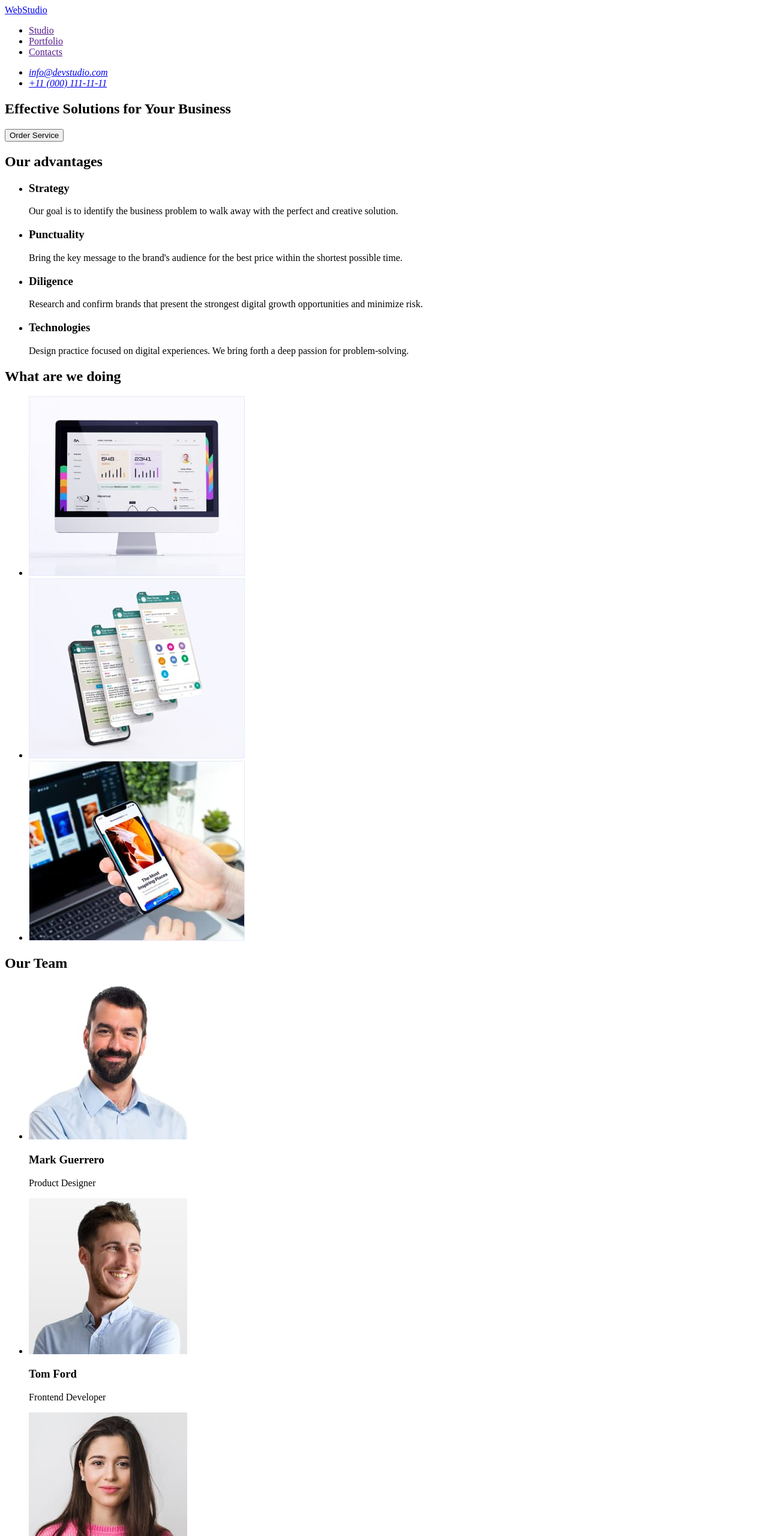
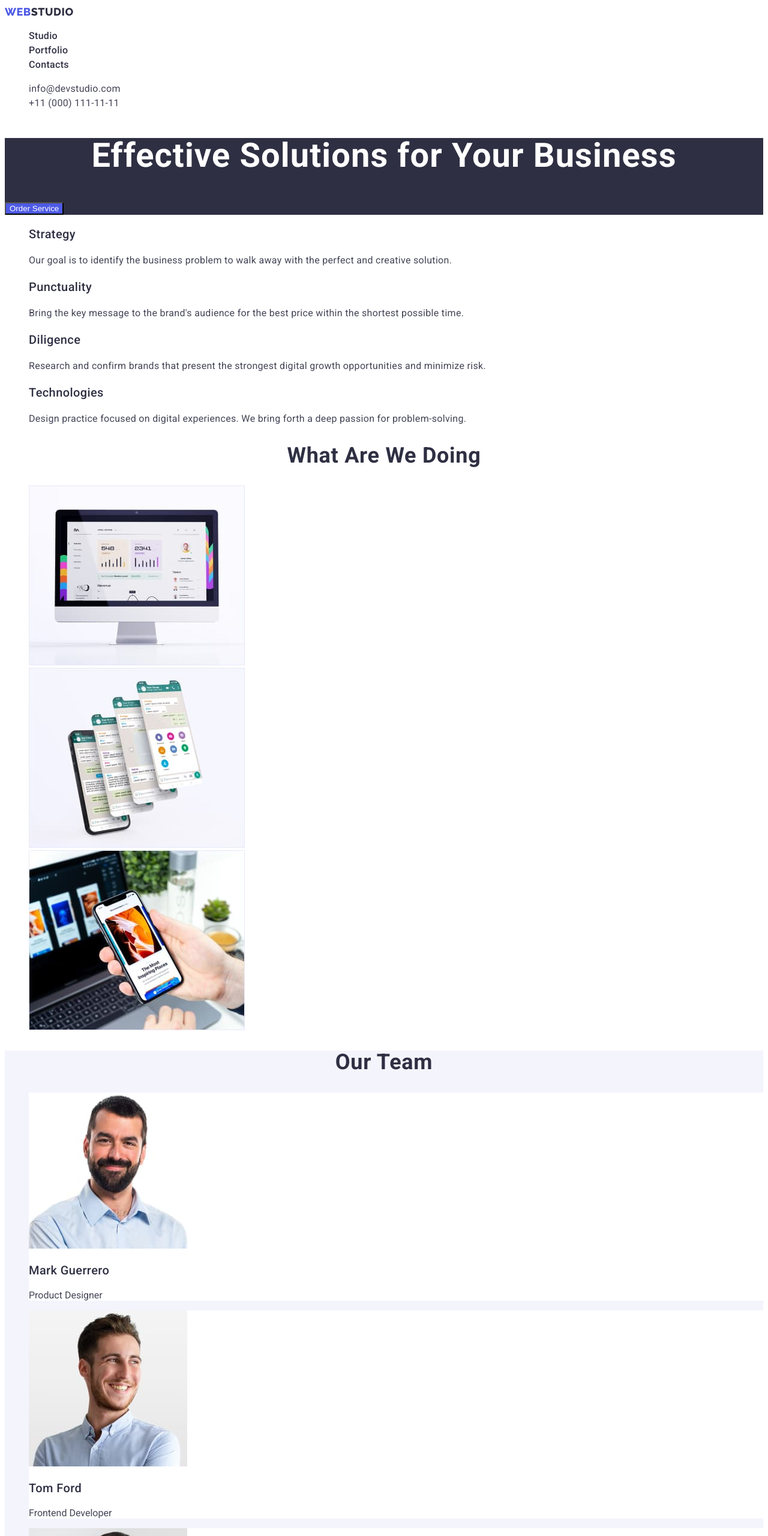
Before and after one commit to SvitlanaParyiska/goit-markup-hw-02, a plain HTML site: page index.html in a window 1280 px wide. Shown: the top 2560 px of the page at 60% size. Drawn offline with Linux system fonts and the light colour scheme.

Commit message:
new portfolio page

```diff
--- /dev/null
+++ b/css/styles.css
@@ -0,0 +1,242 @@
+:root {
+  --primary-text-color: #434455;
+  --title-text-color: #2e2f42;
+  --accent-color: #4d5ae5;
+  --primary-bg-color: #ffffff;
+  --secondary-bg-color: #2e2f42;
+  --accent-bg-color: #f4f4fd;
+}
+
+body {
+  font-family: Roboto, sans-serif;
+  color: var(--primary-text-color);
+  background-color: var(--primary-bg-color);
+}
+
+.list {
+  list-style: none;
+}
+
+.link {
+  text-decoration: none;
+}
+
+.link:hover,
+.link:focus,
+.button:hover,
+.button:focus {
+  color: #404bbf;
+}
+
+button {
+  cursor: pointer;
+}
+
+/* header */
+.mail-link,
+.telephone-link {
+  font-style: normal;
+  font-weight: 400;
+  font-size: 16px;
+  line-height: 1.5;
+  letter-spacing: 0.02em;
+  color: #434455;
+}
+
+.logo-blue {
+  color: #4d5ae5;
+}
+
+.logo-link {
+  font-family: 'Raleway';
+  font-style: normal;
+  font-weight: 800;
+  font-size: 18px;
+  line-height: 1.33;
+  display: flex;
+  align-items: center;
+  letter-spacing: 0.03em;
+  text-transform: uppercase;
+  color: var(--title-text-color);
+}
+
+.studio-link,
+.portfolio-link,
+.contacts-link {
+  font-style: normal;
+  font-weight: 500;
+  font-size: 16px;
+  line-height: 1.5;
+  letter-spacing: 0.02em;
+  color: var(--title-text-color);
+}
+
+/* section hero */
+.hero {
+  background-color: var(--secondary-bg-color);
+}
+.hero-title {
+  font-style: normal;
+  font-weight: 700;
+  font-size: 56px;
+  line-height: 1.07;
+  text-align: center;
+  letter-spacing: 0.02em;
+  color: #ffffff;
+}
+
+.hero-button {
+  color: #ffffff;
+  background-color: #4d5ae5;
+}
+
+/* section advantages */
+.strategy-title,
+.punctuality-title,
+.diligence-title,
+.technologies-title {
+  font-style: normal;
+  font-weight: 500;
+  font-size: 20px;
+  line-height: 1.2;
+  letter-spacing: 0.02em;
+  color: var(--title-text-color);
+}
+
+.strategy-text,
+.punctuality-text,
+.diligence-text,
+.technologies-text {
+  font-style: normal;
+  font-size: 16px;
+  line-height: 1.5;
+  letter-spacing: 0.02em;
+}
+
+/* section examples */
+
+.examples-title {
+  font-style: normal;
+  font-weight: 700;
+  font-size: 36px;
+  line-height: 1.11;
+  text-align: center;
+  letter-spacing: 0.02em;
+  text-transform: capitalize;
+  color: var(--title-text-color);
+}
+
+/* section team */
+
+.team {
+  background-color: var(--accent-bg-color);
+}
+
+.designer-item,
+.developer-item,
+.marketing-item,
+.designer-item {
+  background-color: var(--primary-bg-color);
+}
+.team-title {
+  font-style: normal;
+  font-weight: 700;
+  font-size: 36px;
+  line-height: 1.11;
+  text-align: center;
+  letter-spacing: 0.02em;
+  text-transform: capitalize;
+  color: var(--title-text-color);
+}
+
+.designer-title,
+.developer-title,
+.marketing-title,
+.designer-title {
+  font-style: normal;
+  font-weight: 500;
+  font-size: 20px;
+  line-height: 1.2;
+  letter-spacing: 0.02em;
+  color: var(--title-text-color);
+}
+/* section samples */
+
+.all-button,
+.web-button,
+.app-button,
+.design-button,
+.marketing-button {
+  font-style: normal;
+  font-weight: 500;
+  font-size: 16px;
+  line-height: 1.5;
+  display: flex;
+  align-items: center;
+  text-align: center;
+  letter-spacing: 0.04em;
+  color: var(--accent-color);
+  background: #f4f4fd;
+  border: 1px solid #e7e9fc;
+  border-radius: 4px;
+}
+
+.banking-title,
+.payment-title,
+.meditaion-title,
+.taxi-title,
+.screen-title,
+.courses-title,
+.stories-title,
+.food-title,
+.coffee-title {
+  font-style: normal;
+  font-weight: 500;
+  font-size: 20px;
+  line-height: 1.2;
+  letter-spacing: 0.02em;
+  color: var(--secondary-bg-color);
+}
+
+.banking-text,
+.payment-text,
+.meditaion-text,
+.taxi-text,
+.screen-text,
+.courses-text,
+.stories-text,
+.food-text,
+.coffee-text {
+  font-style: normal;
+  font-weight: 400;
+  font-size: 16px;
+  line-height: 1.5;
+  letter-spacing: 0.02em;
+  color: #434455;
+}
+/* footer */
+.footer {
+  background-color: var(--secondary-bg-color);
+}
+
+.footer-text {
+  font-style: normal;
+  font-weight: 400;
+  font-size: 16px;
+  line-height: 1.5;
+  letter-spacing: 0.02em;
+  color: #e7e9fc;
+}
+
+.footer-link {
+  font-family: 'Raleway';
+  font-style: normal;
+  font-weight: 800;
+  font-size: 18px;
+  line-height: 1.17;
+  display: flex;
+  align-items: center;
+  letter-spacing: 0.03em;
+  text-transform: uppercase;
+  color: #f4f4fd;
+}
--- a/index.html
+++ b/index.html
@@ -4,100 +4,147 @@
     <meta charset="UTF-8" />
     <meta http-equiv="X-UA-Compatible" content="IE=edge" />
     <meta name="viewport" content="width=device-width, initial-scale=1.0" />
-    <title>Студія</title>
+    <title>Studio</title>
+    <link rel="preconnect" href="https://fonts.googleapis.com" />
+    <link rel="preconnect" href="https://fonts.gstatic.com" crossorigin />
+    <link
+      href="https://fonts.googleapis.com/css2?family=Montserrat:ital,wght@1,600;1,700&family=Raleway:wght@800&family=Roboto:wght@400;500;700&display=swap"
+      rel="stylesheet"
+    />
+    <link rel="stylesheet" href="./css/styles.css" />
   </head>
   <body>
-    <header>
-      <nav>
-        <a href="./index.html">WebStudio</a>
-        <ul>
-          <li><a href="">Studio</a></li>
-          <li><a href="">Portfolio</a></li>
-          <li><a href="">Contacts</a></li>
+    <header class="header">
+      <nav class="header-navigation">
+        <a href="./index.html" class="logo-link link"
+          ><span class="logo-blue">Web</span>Studio</a
+        >
+        <ul class="navigation-list list">
+          <li><a href="" class="studio-link link">Studio</a></li>
+          <li>
+            <a href="./portfolio.html" class="portfolio-link link">Portfolio</a>
+          </li>
+          <li><a href="" class="contacts-link link">Contacts</a></li>
         </ul>
       </nav>
-      <address>
-        <ul>
-          <li><a href="mailto:info@devstudio.com">info@devstudio.com</a></li>
-          <li><a href="tel:+110001111111">+11 (000) 111-11-11</a></li>
+      <address class="address">
+        <ul class="address-list list">
+          <li class="mail-item">
+            <a href="mailto:info@devstudio.com" class="mail-link link"
+              >info@devstudio.com</a
+            >
+          </li>
+          <li class="telephone-item">
+            <a href="tel:+110001111111" class="telephone-link link"
+              >+11 (000) 111-11-11</a
+            >
+          </li>
         </ul>
       </address>
     </header>
     <main>
-      <section>
-        <h1>Effective Solutions for Your Business</h1>
-        <button type="button">Order Service</button>
+      <section class="hero">
+        <h1 class="hero-title">Effective Solutions for Your Business</h1>
+        <button type="button" class="hero-button button">Order Service</button>
       </section>
-      <section>
-        <h2>Our advantages</h2>
-        <ul>
-          <li>
-            <h3>Strategy</h3>
-            <p>
+      <section class="advantages">
+        <h2 hidden>Our advantages</h2>
+        <ul class="advantages-list list">
+          <li class="strategy-item">
+            <h3 class="strategy-title">Strategy</h3>
+            <p class="strategy-text">
               Our goal is to identify the business problem to walk away with the
               perfect and creative solution.
             </p>
           </li>
-          <li>
-            <h3>Punctuality</h3>
-            <p>
+          <li class="punctuality-item">
+            <h3 class="punctuality-title">Punctuality</h3>
+            <p class="punctuality-text">
               Bring the key message to the brand's audience for the best price
               within the shortest possible time.
             </p>
           </li>
-          <li>
-            <h3>Diligence</h3>
-            <p>
+          <li class="diligence-item">
+            <h3 class="diligence-title">Diligence</h3>
+            <p class="diligence-text">
               Research and confirm brands that present the strongest digital
               growth opportunities and minimize risk.
             </p>
           </li>
-          <li>
-            <h3>Technologies</h3>
-            <p>
+          <li class="technologies-item">
+            <h3 class="technologies-title">Technologies</h3>
+            <p class="technologies-text">
               Design practice focused on digital experiences. We bring forth a
               deep passion for problem-solving.
             </p>
           </li>
         </ul>
       </section>
-      <section>
-        <h2>What are we doing</h2>
-        <ul>
-          <li><img src="./images/img-1.jpg" alt="Computer" width="360" /></li>
-          <li><img src="./images/img-2.jpg" alt="apps" width="360" /></li>
-          <li><img src="./images/img-3.jpg" alt="phone" width="360" /></li>
+      <section class="examples">
+        <h2 class="examples-title">What are we doing</h2>
+        <ul class="examples-list list">
+          <li class="computer-item">
+            <img src="./images/computer.jpg" alt="Computer" width="360" />
+          </li>
+          <li class="apps-item">
+            <img src="./images/apps.jpg" alt="apps" width="360" />
+          </li>
+          <li class="phone-item">
+            <img src="./images/phone.jpg" alt="phone" width="360" />
+          </li>
         </ul>
       </section>
-      <section>
-        <h2>Our Team</h2>
-        <ul>
+      <section class="team">
+        <h2 class="team-title">Our Team</h2>
+        <ul class="team-list list">
           <li>
-            <img src="./images/img-6.jpg" alt="employee 1" width="264" />
-            <h3>Mark Guerrero</h3>
-            <p>Product Designer</p>
+            <div class="designer-item">
+              <img
+                src="./images/product-designer.jpg"
+                alt="employee 1"
+                width="264"
+              />
+              <h3 class="designer-title">Mark Guerrero</h3>
+              <p class="designer-text">Product Designer</p>
+            </div>
           </li>
           <li>
-            <img src="./images/img-4.jpg" alt="employee 2" width="264" />
-            <h3>Tom Ford</h3>
-            <p>Frontend Developer</p>
+            <div class="developer-item">
+              <img
+                src="./images/frontend-developer.jpg"
+                alt="employee 2"
+                width="264"
+              />
+              <h3 class="developer-title">Tom Ford</h3>
+              <p class="developer-text">Frontend Developer</p>
+            </div>
           </li>
           <li>
-            <img src="./images/img-5.jpg" alt="employee 3" width="264" />
-            <h3>Camila Garcia</h3>
-            <p>Marketing</p>
+            <div class="marketing-item">
+              <img src="./images/marketing.jpg" alt="employee 3" width="264" />
+              <h3 class="marketing-title">Camila Garcia</h3>
+              <p class="marketing-text">Marketing</p>
+            </div>
           </li>
           <li>
-            <img src="./images/img-7.jpg" alt="employee 4" width="264" />
-            <h3>Daniel Wilson</h3>
-            <p>UI Designer</p>
+            <div class="designer-item">
+              <img
+                src="./images/ui-designer.jpg"
+                alt="employee 4"
+                width="264"
+              />
+              <h3 class="designer-title">Daniel Wilson</h3>
+              <p class="designer-text">UI Designer</p>
+            </div>
           </li>
         </ul>
       </section>
     </main>
-    <footer>
-      <a href="./index.html">WebStudio</a>
-      <p>
+    <footer class="footer">
+      <a href="./index.html" class="footer-link link"
+        ><span class="logo-blue">Web</span>Studio</a
+      >
+      <p class="footer-text">
         Increase the flow of customers and sales for your business with digital
         marketing & growth solutions.
       </p>
```
Also changed, not shown: portfolio.html (added, +171 -0 lines), images/apps.jpg (renamed from images/img-2.jpg), images/bank-app.jpg (added), images/car-phone.jpg (added), images/coffee.jpg (added), images/computer.jpg (renamed from images/img-1.jpg), images/frontend-developer.jpg (renamed from images/img-4.jpg), images/girl-smile.jpg (added), images/laptop-phone.jpg (added), images/marketing.jpg (renamed from images/img-5.jpg), images/phone-scan.jpg (added), images/phone-theme.jpg (added), images/phone.jpg (renamed from images/img-3.jpg), images/product-designer.jpg (renamed from images/img-6.jpg), 3 more files.
